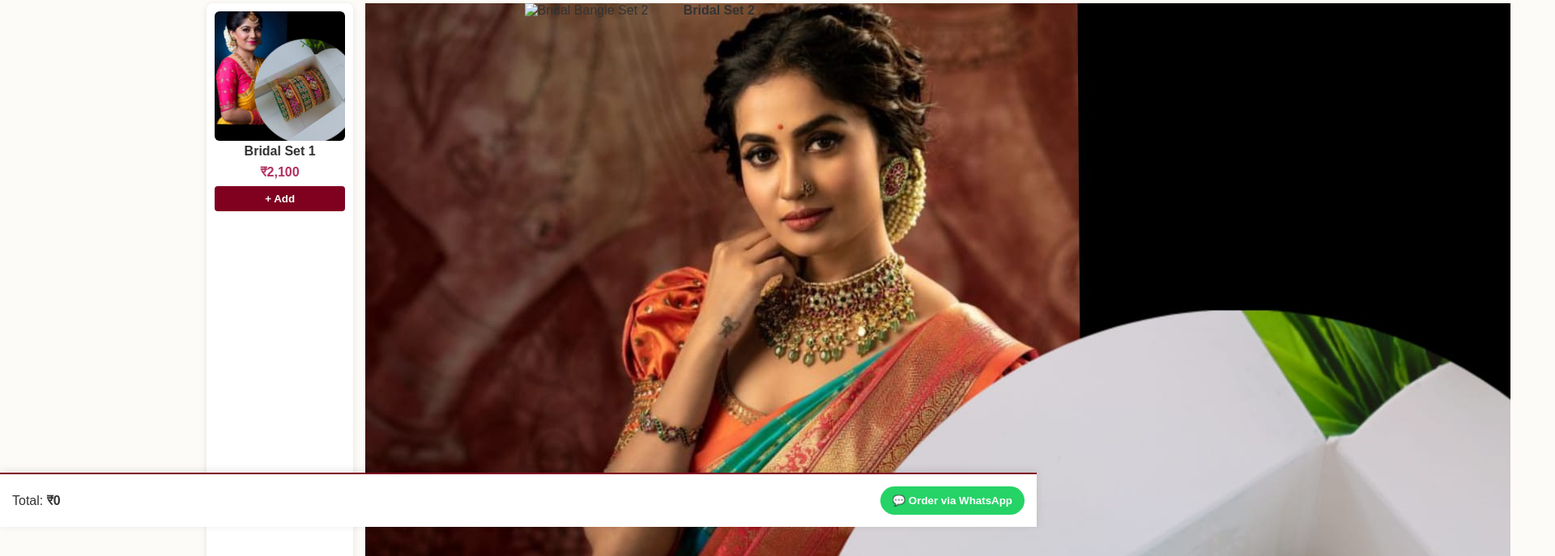
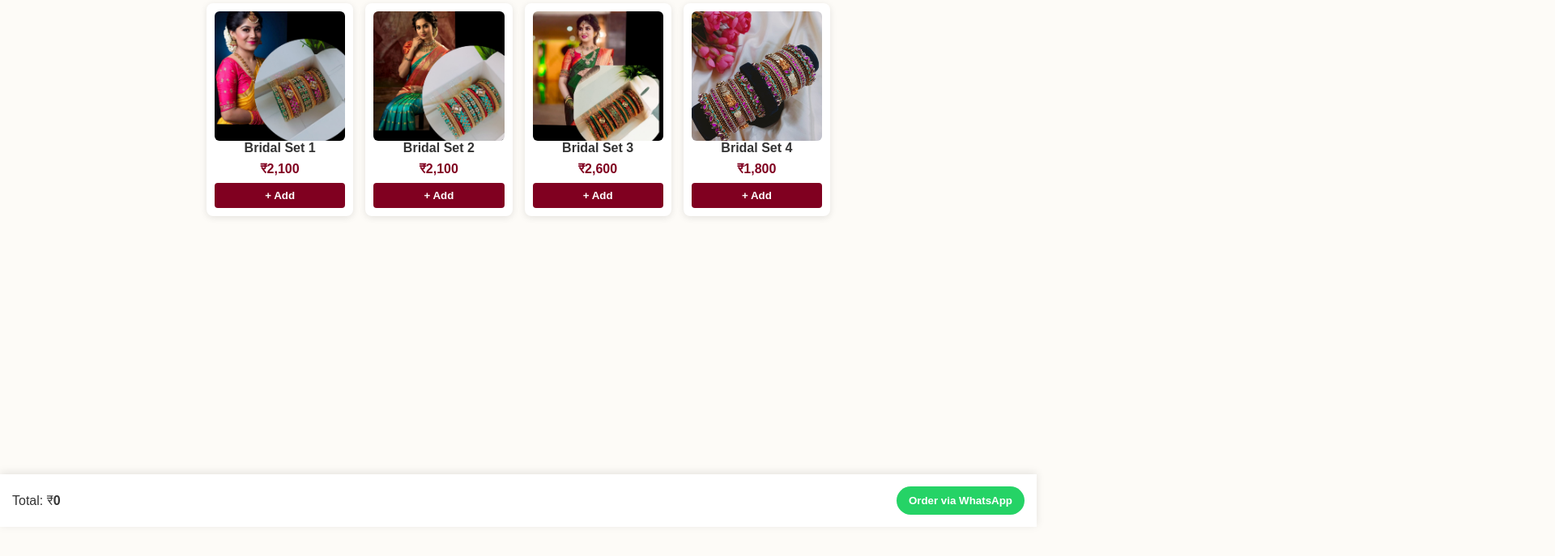
Before and after one commit to shalu199631-cmyk/aara-handmade-bangles, a plain HTML site: page index.html in a window 1280 px wide. Shown: the part 149-836 px from the top of the page at 81% size, 1920 px wide, since content can reach past the window. After the commit the page ends 800 px from the top, so only its background shows below. Drawn offline with Linux system fonts and the light colour scheme.

Commit message:
Update index.html

```diff
--- a/index.html
+++ b/index.html
@@ -11,11 +11,11 @@
     .container { padding: 15px; max-width: 800px; margin: auto; }
     h2 { color: #800020; margin-bottom: 15px; text-align: center; }
     .grid { display: grid; grid-template-columns: repeat(auto-fill, minmax(150px, 1fr)); gap: 15px; }
-        .card { background: white; border-radius: 8px; padding: 10px; box-shadow: 0 2px 8px rgba(0,0,0,0.1); text-align: center; }
-        .card img { width: 100%; height: 160px; object-fit: cover; border-radius: 6px; }
-        .price { color: #b03060; font-weight: bold; margin: 8px 0; }
+    .card { background: white; border-radius: 8px; padding: 10px; box-shadow: 0 2px 8px rgba(0,0,0,0.1); text-align: center; overflow: hidden; }
+    .card img { width: 100%; height: 160px; object-fit: cover; border-radius: 6px; display: block; }
+    .price { color: #800020; font-weight: bold; margin: 8px 0; }
     .btn { background: #800020; color: white; border: none; padding: 8px 12px; border-radius: 4px; font-weight: bold; width: 100%; cursor: pointer; }
-        .cart-bar { position: fixed; bottom: 0; left: 0; right: 0; background: white; padding: 15px; display: flex; justify-content: space-between; align-items: center; border-top: 2px solid #800020; box-shadow: 0 -2px 10px rgba(0,0,0,0.1); }
+    .cart-bar { position: fixed; bottom: 0; left: 0; right: 0; background: white; padding: 15px; display: flex; justify-content: space-between; align-items: center; box-shadow: 0 -2px 10px rgba(0,0,0,0.1); }
     .btn-wa { background: #25D366; color: white; border: none; padding: 10px 15px; border-radius: 20px; font-weight: bold; cursor: pointer; }
   </style>
 </head>
@@ -29,40 +29,41 @@
   <div class="container">
     <h2>Bridal Sets</h2>
     <div class="grid">
+
       <div class="card">
         <img src="IMG-20240423-WA0010.jpg" alt="Bridal Bangle Set 1">
-
         <h4>Bridal Set 1</h4>
         <div class="price">₹2,100</div>
         <button class="btn" onclick="addToCart('Bridal Set 1', 2100)">+ Add</button>
       </div>
+
+      <div class="card">
         <img src="IMG-20240423-WA0011.jpg" alt="Bridal Bangle Set 2">
-
-            <img src="115040.jpg" alt="Bridal Bangle Set 2">
         <h4>Bridal Set 2</h4>
         <div class="price">₹2,100</div>
         <button class="btn" onclick="addToCart('Bridal Set 2', 2100)">+ Add</button>
-        <img src="IMG-20240701-WA0019.jpg" alt="Bridal Bangle Set 3">
+      </div>
 
       <div class="card">
-            <img src="115043.jpg" alt="Bridal Bangle Set 3">
+        <img src="IMG-20240701-WA0019.jpg" alt="Bridal Bangle Set 3">
         <h4>Bridal Set 3</h4>
         <div class="price">₹2,600</div>
+        <button class="btn" onclick="addToCart('Bridal Set 3', 2600)">+ Add</button>
+      </div>
+
+      <div class="card">
         <img src="IMG-20240701-WA0024.jpg" alt="Bridal Bangle Set 4">
-
-        </div>
-        <div class="card">
-            <img src="115046.jpg" alt="Bridal Bangle Set 4">
         <h4>Bridal Set 4</h4>
         <div class="price">₹1,800</div>
         <button class="btn" onclick="addToCart('Bridal Set 4', 1800)">+ Add</button>
       </div>
+
     </div>
   </div>
 
   <div class="cart-bar">
-    <div>Total: <strong id="total">₹0</strong></div>
-    <button class="btn-wa" onclick="sendWhatsApp()">💬 Order via WhatsApp</button>
+    <div>Total: ₹<strong id="total">0</strong></div>
+    <button class="btn-wa" onclick="sendWhatsApp()">Order via WhatsApp</button>
   </div>
 
   <script>
@@ -70,12 +71,12 @@
     function addToCart(name, price) {
       cart.push({name, price});
       let total = cart.reduce((sum, item) => sum + item.price, 0);
-        document.getElementById('total').innerText = '₹' + total;
+      document.getElementById('total').innerText = total;
     }
     function sendWhatsApp() {
-        if(cart.length === 0) return alert('கார்ட்டில் பொருள் சேர்க்கவும்!');
+      if (cart.length === 0) return alert('தயவுசெய்து பொருளைத் தேர்ந்தெடுக்கவும்!');
       let msg = "Hi Aara Handmade Bangles, I want to order:\n" + cart.map(i => `- ${i.name} (₹${i.price})`).join("\n");
-        window.open(`https://wa.me/918778695195?text=${encodeURIComponent(msg)}`);
+      window.open('https://wa.me/918778095193?text=' + encodeURIComponent(msg));
     }
   </script>
 
```
Lines whose indentation alone changed are shown as unchanged.
